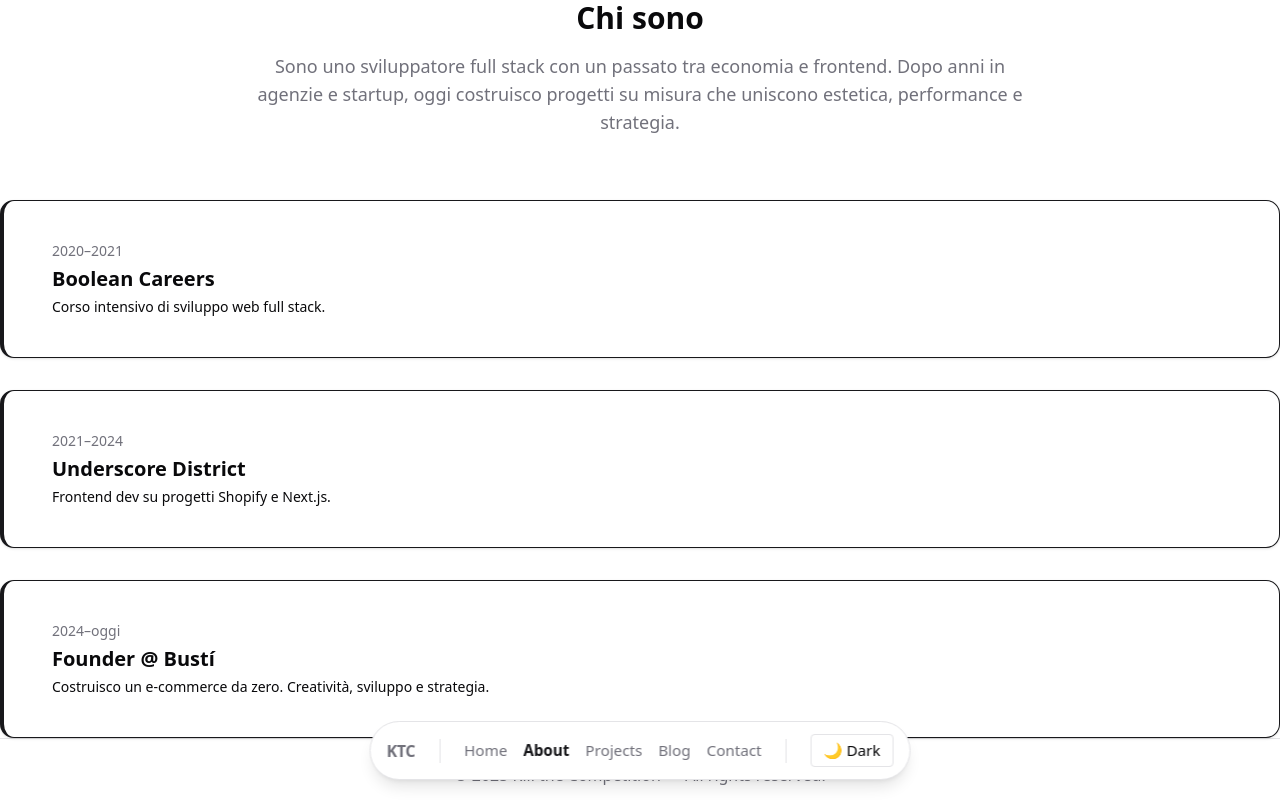
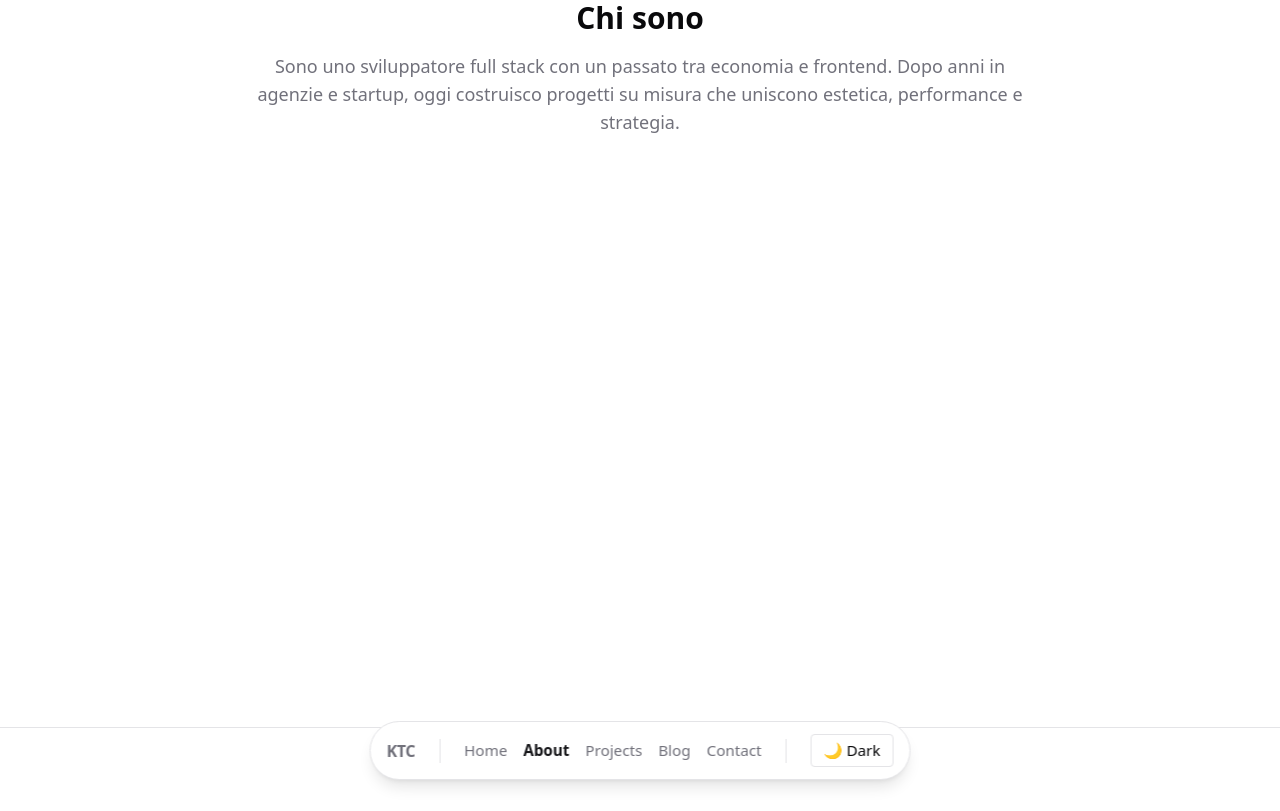
Before and after one commit to ionutbirlad/project-ktc, a Next.js app: page /about in a window 1280 px wide. Built offline with nearby package versions, Linux system fonts and the light colour scheme.

Commit message:
chore: deleted old professional experience section

```diff
--- a/src/app/about/page.tsx
+++ b/src/app/about/page.tsx
@@ -1,12 +1,10 @@
 import LayoutContainer from "@/components/layout/LayoutContainer";
 import AboutIntro from "@/components/about/AboutIntro";
-import ExperienceTimeline from "@/components/about/ExperienceTimeline";
 
 export default function AboutPage() {
   return (
     <LayoutContainer>
       <AboutIntro />
-      <ExperienceTimeline />
     </LayoutContainer>
   );
 }
--- a/src/components/about/ExperienceTimeline.tsx
+++ /dev/null
@@ -1,47 +0,0 @@
-"use client";
-
-import { motion } from "framer-motion";
-import { Card, CardContent } from "@/components/ui/card";
-
-const experiences = [
-  {
-    year: "2020–2021",
-    title: "Boolean Careers",
-    description: "Corso intensivo di sviluppo web full stack.",
-  },
-  {
-    year: "2021–2024",
-    title: "Underscore District",
-    description: "Frontend dev su progetti Shopify e Next.js.",
-  },
-  {
-    year: "2024–oggi",
-    title: "Founder @ Bustí",
-    description: "Costruisco un e-commerce da zero. Creatività, sviluppo e strategia.",
-  },
-];
-
-export default function ExperienceTimeline() {
-  return (
-    <section className="space-y-8">
-      {experiences.map((item, i) => (
-        <motion.div
-          key={i}
-          className="relative"
-          initial={{ opacity: 0, x: -20 }}
-          whileInView={{ opacity: 1, x: 0 }}
-          transition={{ delay: i * 0.1, duration: 0.4 }}
-          viewport={{ once: true }}
-        >
-          <Card className="border-l-4 border-primary pl-6">
-            <CardContent className="py-4">
-              <p className="text-sm text-muted-foreground mb-1">{item.year}</p>
-              <h3 className="text-xl font-semibold">{item.title}</h3>
-              <p className="text-sm mt-1">{item.description}</p>
-            </CardContent>
-          </Card>
-        </motion.div>
-      ))}
-    </section>
-  );
-}
```
